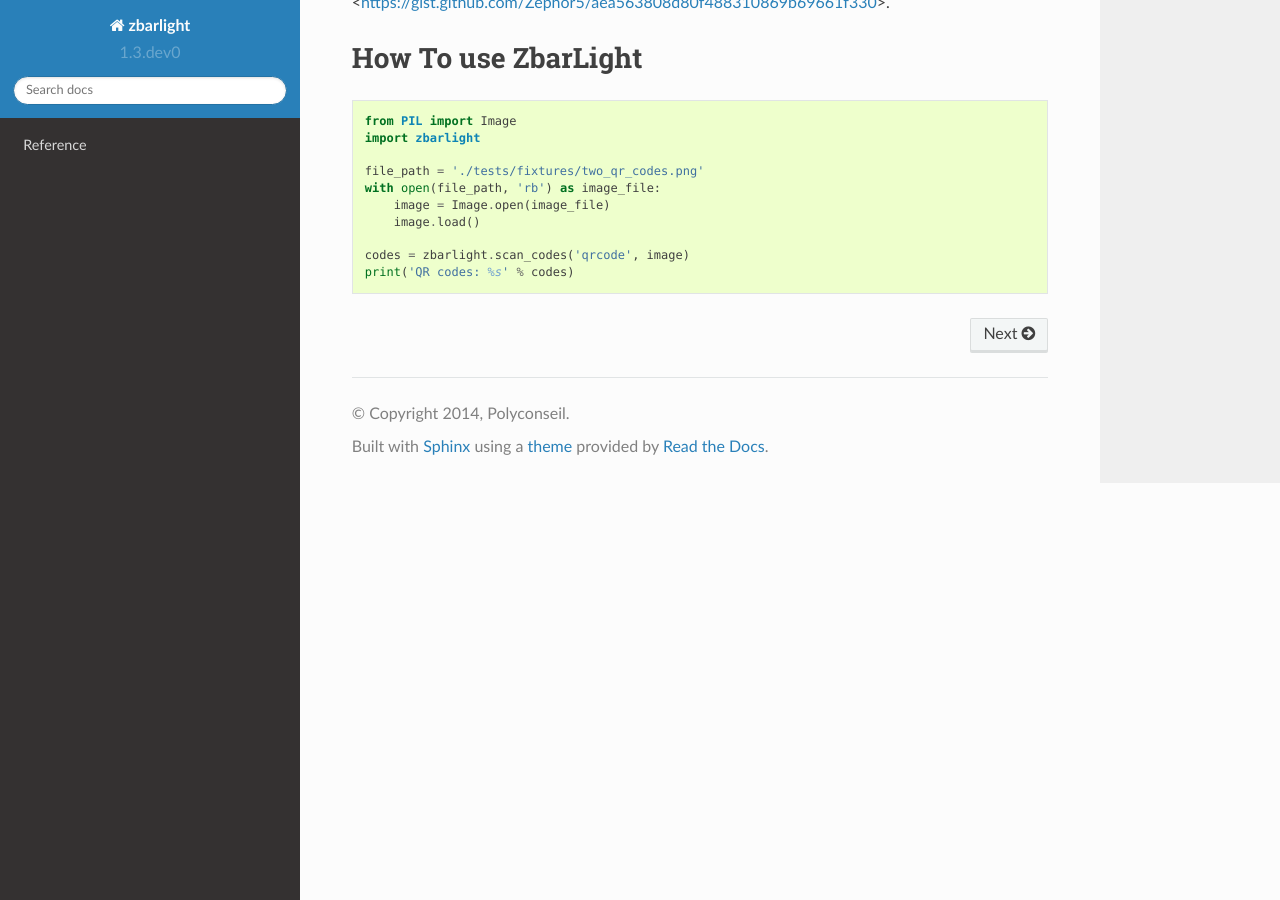
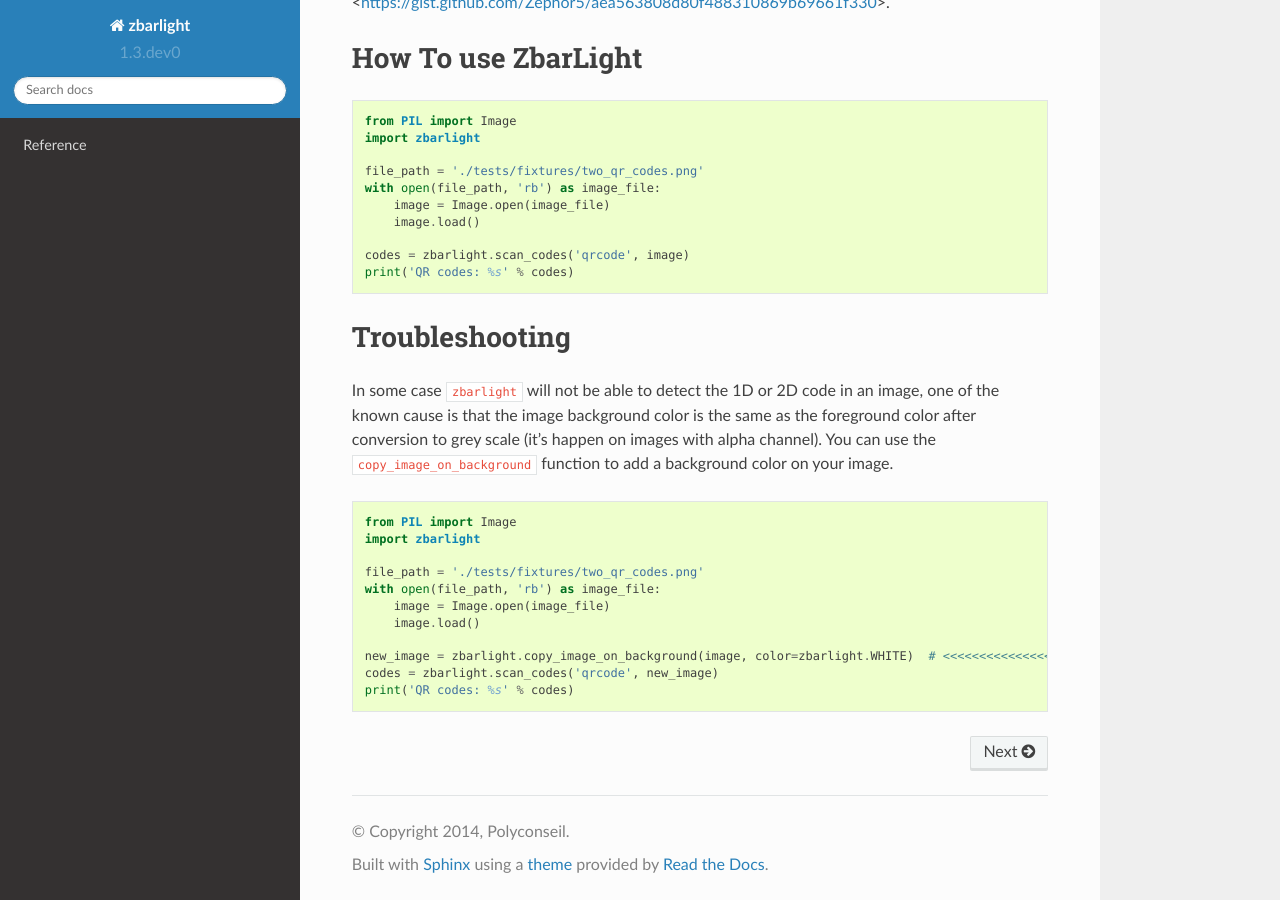
Before and after one commit to Polyconseil/zbarlight, a Sphinx documentation site: the page built from docs/index.rst, in a window 1280 px wide and 900 px high, scrolled down 621 px. Built offline with Sphinx 7.4.7 and the Read the Docs theme 2.0.0, drawn with Linux system fonts in a browser that asks for light colours.

Commit message:
Add helper to add background color on image
For some images with alpha channel, the background color and the
foreground color are the same after grey scale conversion, this will no
allow us to detect 1D or 2D code on the image.

The copy_image_on_background() allow to add a background color on a
image to avoid this issue.

```diff
--- a/Changelog.rst
+++ b/Changelog.rst
@@ -4,7 +4,8 @@
 2.0 (unreleased)
 ----------------
 
-- Drop deprecated qr_code_scanner() method.
+- Drop deprecated qr_code_scanner() method
+- Add helper to add background color on image
 
 
 1.2 (2017-03-09)
--- a/README.rst
+++ b/README.rst
@@ -35,3 +35,24 @@
 
     codes = zbarlight.scan_codes('qrcode', image)
     print('QR codes: %s' % codes)
+
+Troubleshooting
+===============
+
+In some case ``zbarlight`` will not be able to detect the 1D or 2D code in an image, one of the known cause is that the
+image background color is the same as the foreground color after conversion to grey scale (it's happen on images with
+alpha channel). You can use the ``copy_image_on_background`` function to add a background color on your image.
+
+.. code-block:: python
+
+    from PIL import Image
+    import zbarlight
+
+    file_path = './tests/fixtures/two_qr_codes.png'
+    with open(file_path, 'rb') as image_file:
+        image = Image.open(image_file)
+        image.load()
+
+    new_image = zbarlight.copy_image_on_background(image, color=zbarlight.WHITE)  # <<<<<<<<<<<<<<<< Add this line <<<<
+    codes = zbarlight.scan_codes('qrcode', new_image)
+    print('QR codes: %s' % codes)
--- a/docs/reference.rst
+++ b/docs/reference.rst
@@ -2,4 +2,4 @@
 =========
 
 .. automodule:: zbarlight
-    :members: scan_codes
+    :members: scan_codes, copy_image_on_background
```
Also changed, not shown: src/zbarlight/__init__.py (+26 -1 lines), 2 other files.
